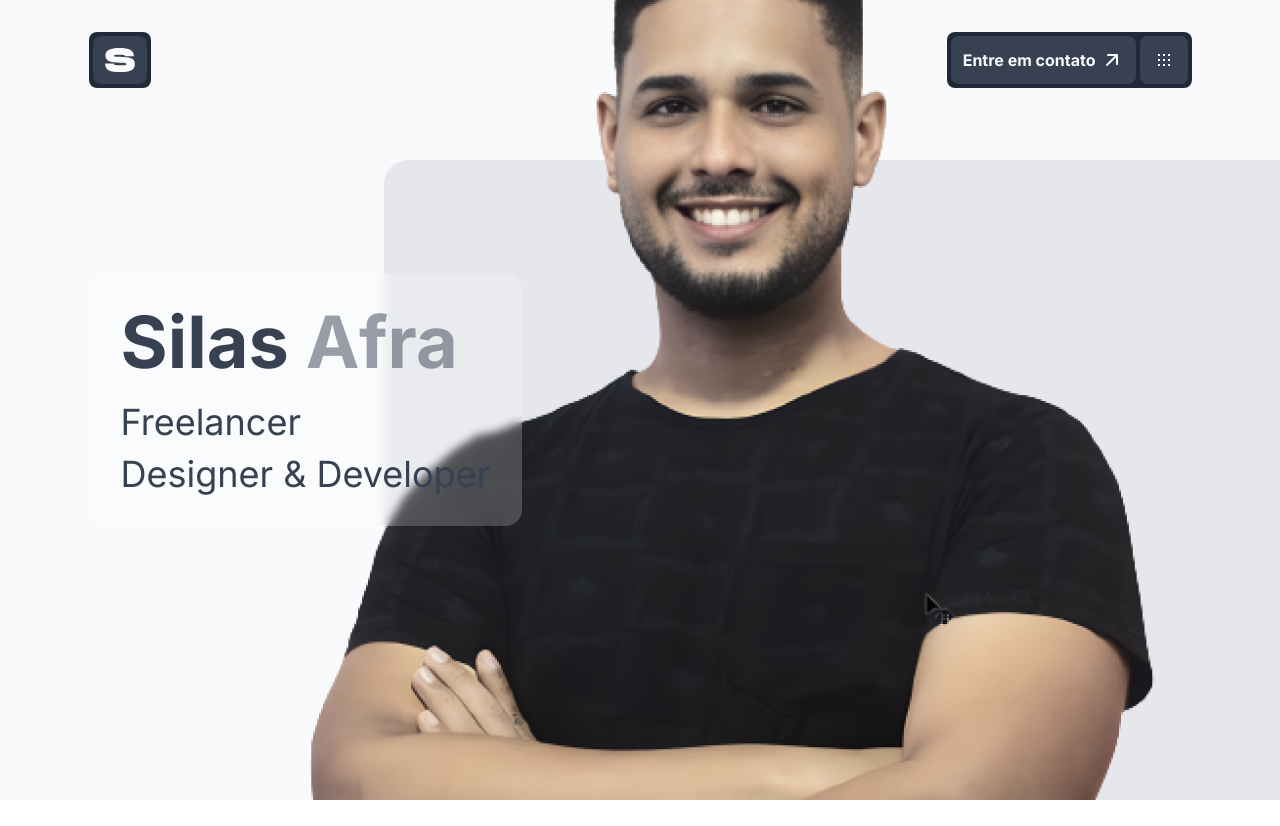
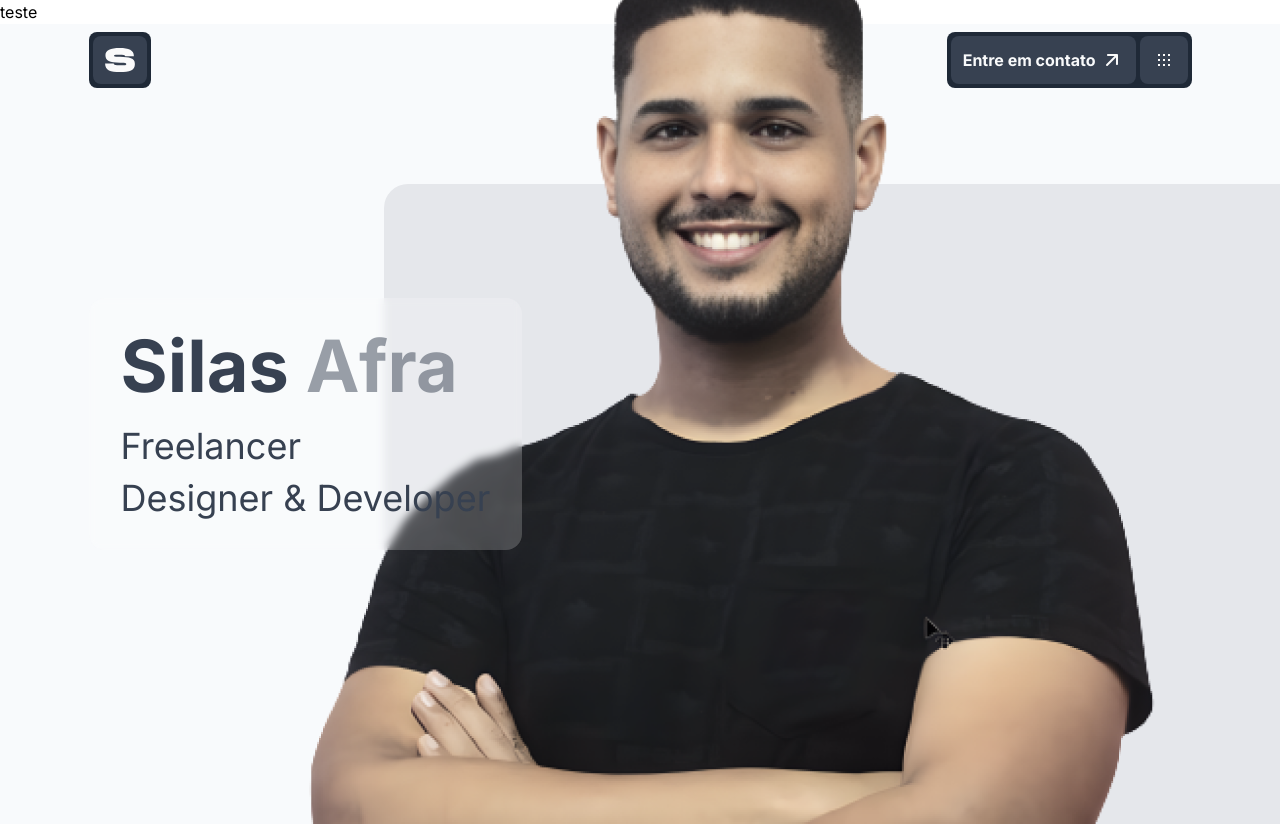
Before and after one commit to silasafrab/silas-website, a Next.js app: page / in a window 1280 px wide. Shown: the top 826 px of the page. Built offline with nearby package versions, Linux system fonts and the light colour scheme.

Commit message:
teste 01

```diff
--- a/src/app/page.tsx
+++ b/src/app/page.tsx
@@ -10,6 +10,7 @@ export default function Home() {
   return (
     <>
       <div className="bg-white">
+        <>teste</>
         <Header />
         <Services />
         <Portfolio />
```
